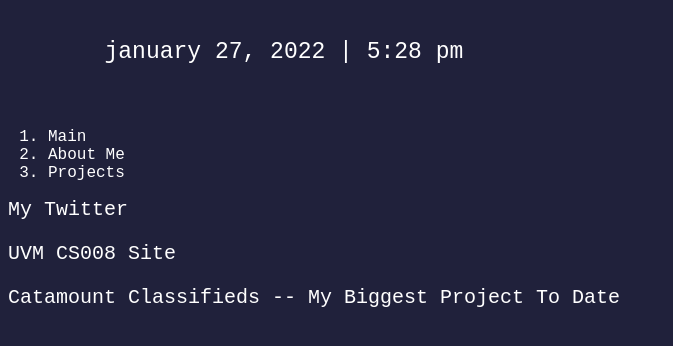
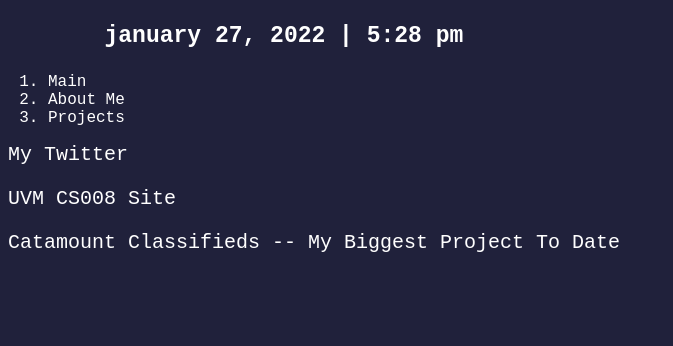
Before and after one commit to jack-mcgowan/jack-mcgowan.github.io, a PHP site: page / in a window 1280 px wide. Shown: the top 346 px of the page, without its empty margins (0-673 px from the left). Run offline with PHP 8.4, Linux system fonts and the light colour scheme.

Commit message:
Update style and index

```diff
--- a/css/style.css
+++ b/css/style.css
@@ -10,7 +10,6 @@ nav {
 }
 nav ol {
     padding: 0.1em;
-
 }
 
 li {
@@ -54,7 +53,6 @@ a:hover {
     border-bottom:1px solid white;
 }
 .date {
-    padding: 8px 8px;
-    margin-left: 7%;
-    font-size: 23px;
+    margin-left: 2%;
+    font-size: 15px;
 }
--- a/index.html
+++ b/index.html
@@ -9,14 +9,7 @@
         <link href="css/linksStyle.css" rel="stylesheet" type="text/css">
     </head>
     <body>
-        <div class="date">
-            <p id="todaysDate"></p>
-        </div>
-
-
-        <h1 class="data">
-            <p id="todaysData"></p>
-        </h1>
+        <h1 class="date" id="todaysDate"></h1>
 
         <nav>
             <ol>
```
